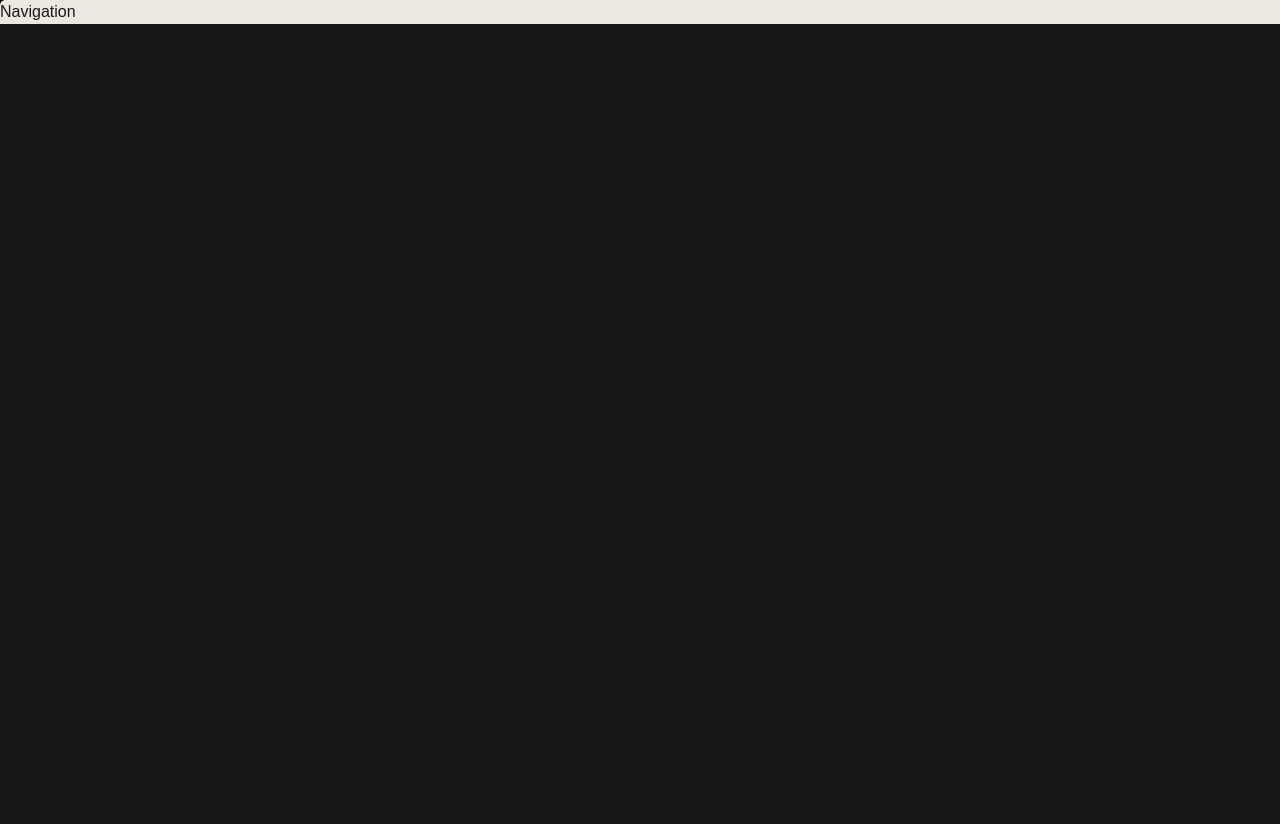
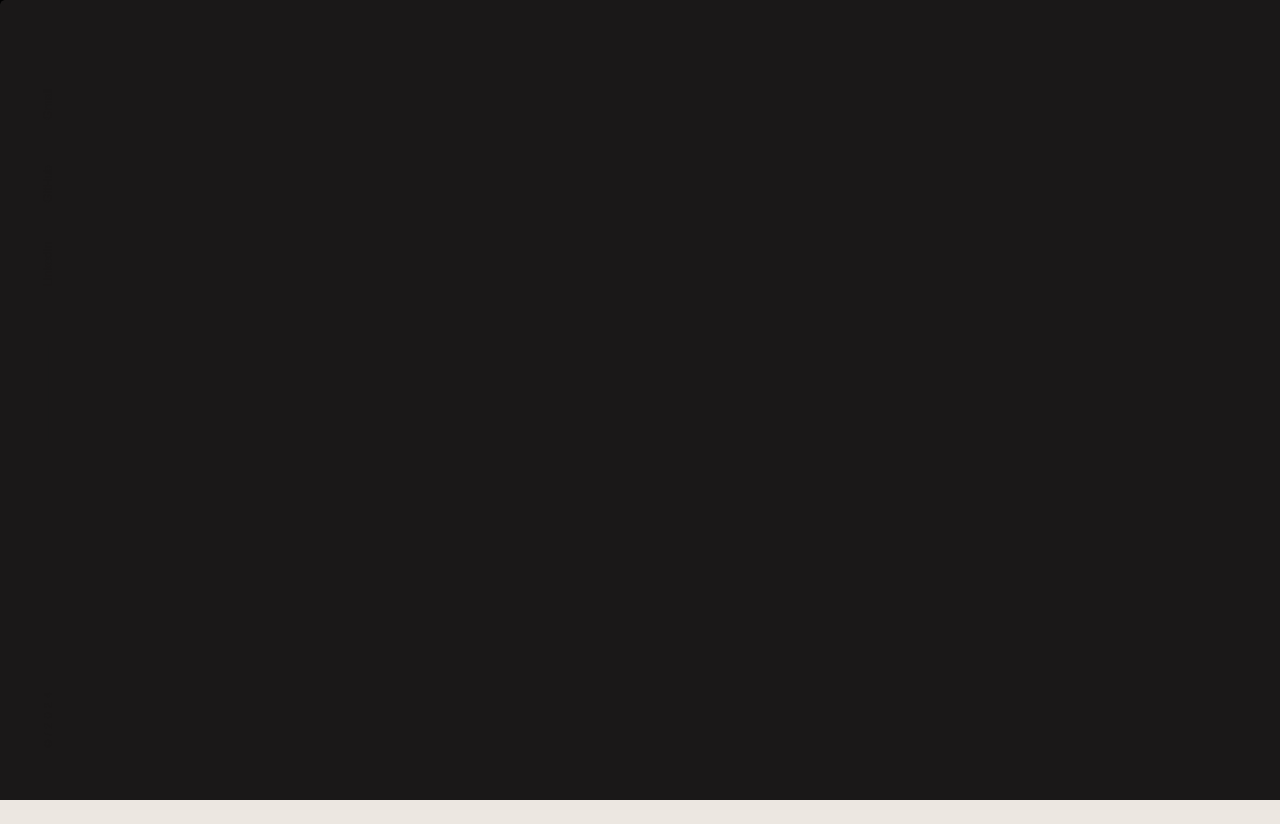
Before and after one commit to Tejas-Gojariya/React-Portfolio, a React (Vite) app in the folder Portfolio/: page / in a window 1280 px wide. After the commit the page ends 800 px from the top, so only its background shows below. Built offline with nearby package versions, Linux system fonts and the light colour scheme.

Commit message:
fixes- add diamension in navigation

```diff
--- a/Portfolio/src/Components/Navigation.jsx
+++ b/Portfolio/src/Components/Navigation.jsx
@@ -1,9 +1,118 @@
-import React from 'react'
+import React from "react";
+import { Link, useLocation } from "react-router-dom";
+import { useCursorContext } from "../context/CursorContext";
+import useDimension from "../hooks/useDimension";
 
 const Navigation = () => {
+  const location = useLocation();
+
+  const dimension = useDimension();
+
+  const { mouseOverEvent, mouseOutEvent } = useCursorContext();
+
+  const textColorClass =
+    location.pathname === "/work" || location.pathname === "/contact"
+      ? "text-[#ece7e1]"
+      : "";
+
   return (
-    <div>Navigation</div>
-  )
-}
+    <div className={`${textColorClass} z-40 relative`}>
+      {location.pathname !== "/" ? (
+        <div className="z-50 w-full md:w-24 h-20 md:h-screen flex flex-row md:flex-col justify-start items-center pb-10 pt-10 md:pt-16 absolute md:fixed text-[11px] sm500:text-xs font-medium">
+          <div className="md:w-16 md:mb-8 ml-8 md:ml-0 mr-8 md:mr-16 md:pt-16 md:-rotate-90">
+            {location.pathname === "/game-Hub" ||
+            location.pathname === "/huepalette" ||
+            location.pathname === "/multi-media" ? (
+              <Link
+                to="/work"
+                onMouseOver={mouseOverEvent}
+                onMouseOut={mouseOutEvent}
+                className="uppercase py-2 hover:opacity-50 duration-300 ease-in-out"
+              >
+                W o r k
+              </Link>
+            ) : (
+              <Link
+                to="/"
+                onMouseOver={mouseOverEvent}
+                onMouseOut={mouseOutEvent}
+                className="uppercase py-2 hover:opacity-50 duration-300 ease-in-out"
+              >
+                H o m e
+              </Link>
+            )}
+          </div>
 
-export default Navigation
+          <div
+            className={`${
+              location.pathname === "/work" || location.pathname === "/contact"
+                ? "bg-[#ece7e1]"
+                : "bg-[#1a1818]"
+            } w-0 sm350:w-12 sm500:w-24 md:w-[1px] h-[1px] md:h-24 -mt-1 md:mt-2 md:mb-20 opacity-75`}
+          ></div>
+
+          <div className="md:mb-16 md:pl-10 md:pr-16 md:-rotate-90 w-28 absolute right-8 md:right-auto md:top-auto md:bottom-5">
+            <div className="text-center flex justify-end md:justify-center items-center gap-1 text-[10px] md:text-[11px]">
+              <span>©</span>
+              <span>/</span>
+              <span>2</span>
+              <span>0</span>
+              <span>2</span>
+              <span>4</span>
+            </div>
+          </div>
+        </div>
+      ) : (
+        <div className="z-50 w-full md:w-24 h-20 md:h-screen flex flex-row md:flex-col justify-start items-center pb-10 pt-10 md:pt-16 fixed text-[11px] sm500:text-xs font-medium">
+          <div className="ml-6 md:ml-0 mr-4 md:mr-16 md:pt-16 md:-rotate-90">
+            <Link
+              to="mailto:tejasgojariya036@gmail.com"
+              onMouseOver={mouseOverEvent}
+              onMouseOut={mouseOutEvent}
+              className="py-2 hover:opacity-50 duration-300 ease-in-out"
+            >
+              {dimension.width < 500 ? "G M" : "Gmail"}
+            </Link>
+          </div>
+          <div className="mr-4 md:mr-16 md:pt-16 md:-rotate-90">
+            <Link
+              to="https://github.com/Tejas-Gojariya"
+              target="_blank"
+              onMouseOver={mouseOverEvent}
+              onMouseOut={mouseOutEvent}
+              className="py-2 hover:opacity-50 duration-300 ease-in-out"
+            >
+              {dimension.width < 500 ? "G H" : "GitHub"}
+            </Link>
+          </div>
+          <div className="md:mb-8 mr-8 md:mr-16 md:pt-16 md:-rotate-90">
+            <Link
+              to="https://www.linkedin.com/in/tejas-gojariya/"
+              target="_blank"
+              onMouseOver={mouseOverEvent}
+              onMouseOut={mouseOutEvent}
+              className="py-2 hover:opacity-50 duration-300 ease-in-out"
+            >
+              {dimension.width < 500 ? "L I" : "LinkedIn"}
+            </Link>
+          </div>
+
+          <div className="w-0 sm500:w-12 sm:w-24 md:w-[1px] h-[1px] md:h-24 opacity-75 bg-[#1a1818] -mt-1 md:mt-2 md:mb-20"></div>
+
+          <div className="md:mb-16 md:pl-10 md:pr-16 md:-rotate-90 w-28 absolute right-8 md:right-auto md:top-auto md:bottom-5">
+            <div className="text-center flex justify-end md:justify-center items-center gap-1 text-[10px] md:text-[11px]">
+              <span>©</span>
+              <span>/</span>
+              <span>2</span>
+              <span>0</span>
+              <span>2</span>
+              <span>4</span>
+            </div>
+          </div>
+        </div>
+      )}
+    </div>
+  );
+};
+
+export default Navigation;
--- /dev/null
+++ b/Portfolio/src/hooks/useDimension.jsx
@@ -0,0 +1,28 @@
+import { useEffect, useState } from "react";
+
+const useDimension = () => {
+  const [dimension, setDimension] = useState({
+    width: 0,
+    height: 0,
+  });
+
+  const updateDimension = () => {
+    const { innerWidth, innerHeight } = window;
+
+    setDimension({ width: innerWidth, height: innerHeight });
+  };
+
+  useEffect(() => {
+    updateDimension();
+
+    window.addEventListener("resize", updateDimension);
+
+    return () => {
+      window.removeEventListener("resize", updateDimension);
+    };
+  }, []);
+
+  return dimension;
+};
+
+export default useDimension;
```
